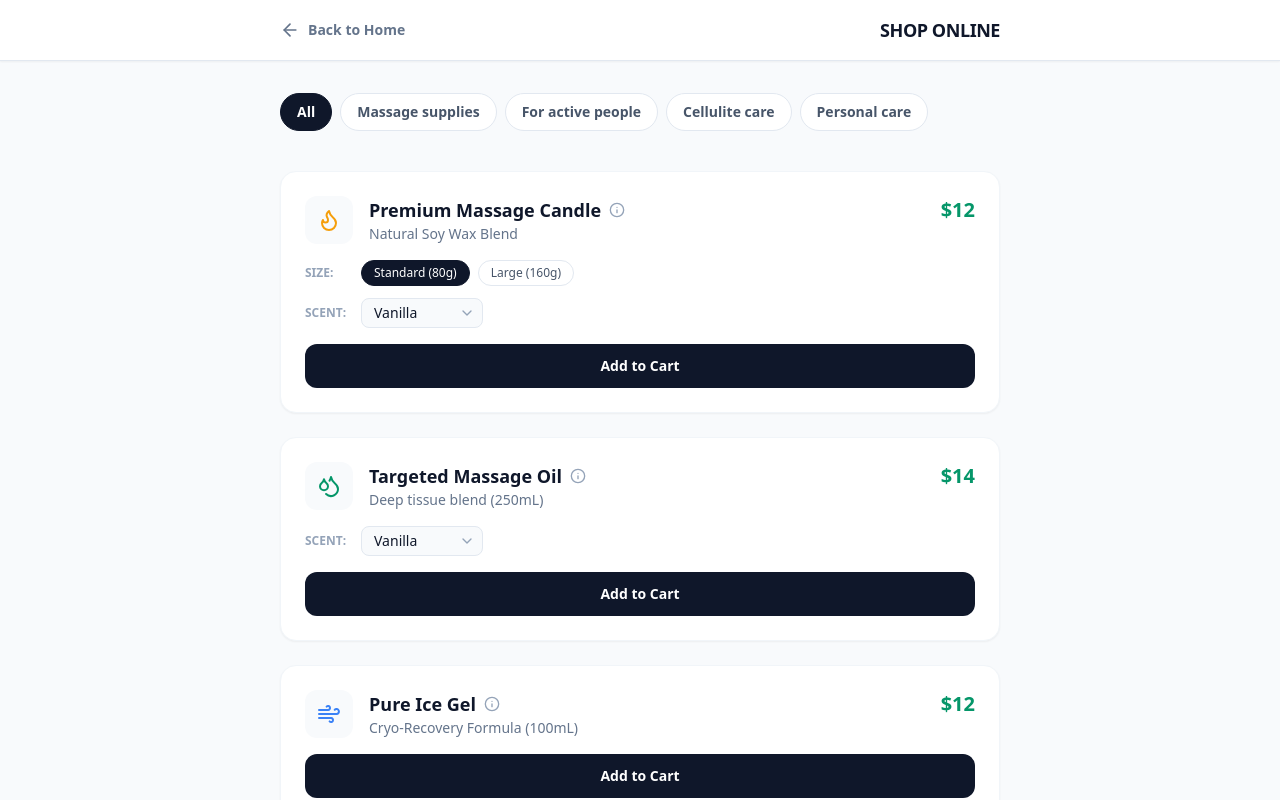
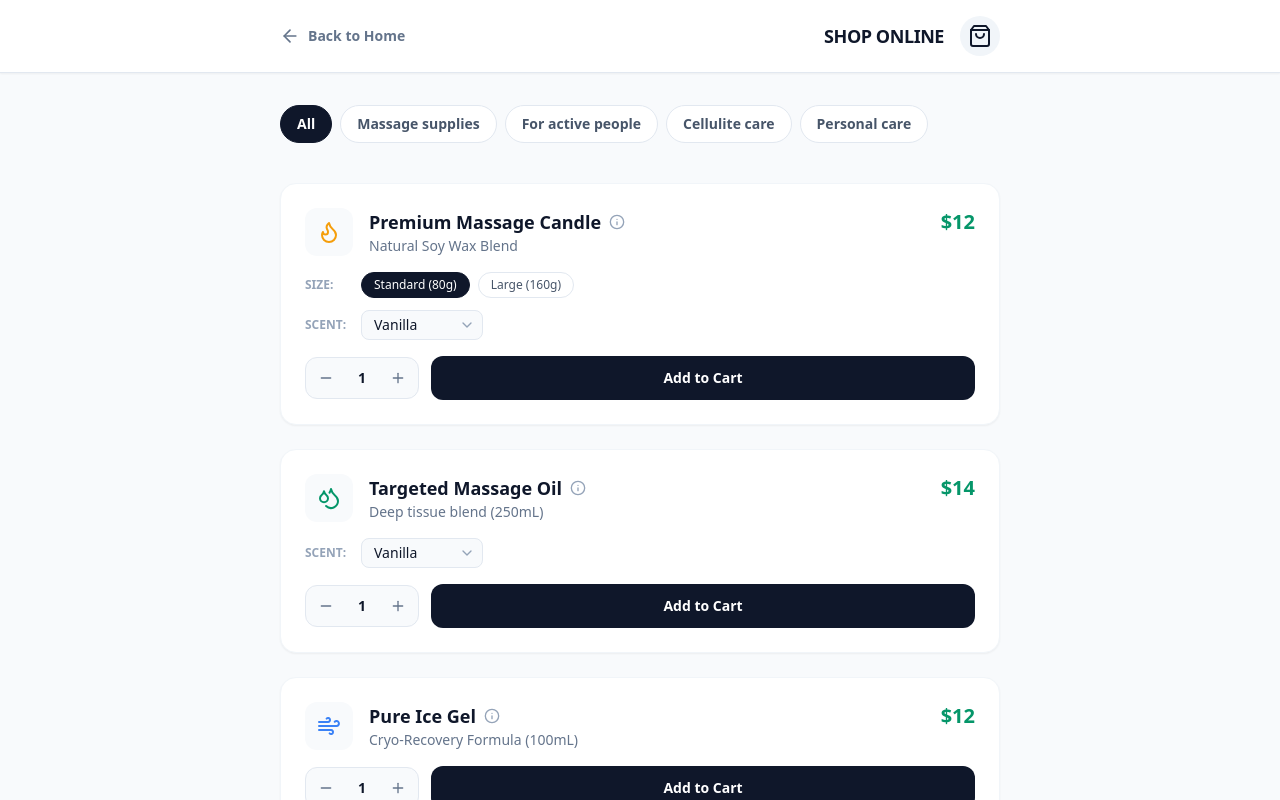
Before and after one commit to AnthonyN799/therapeutic-final, a React (Vite) app: page / in a window 1280 px wide. Both pictures are taken after a click on the button "SHOP". Shown: the top 800 px of the page. Built offline with nearby package versions, Linux system fonts and the light colour scheme.

Commit message:
Update App.jsx

```diff
--- a/src/App.jsx
+++ b/src/App.jsx
@@ -24,7 +24,10 @@ import {
   Banknote,
   ChevronDown,
   Heart,
-  Info
+  Info,
+  Plus,
+  Minus,
+  Check
 } from 'lucide-react';
 
 // --- DATA: LANDING PAGE ---
@@ -155,7 +158,7 @@ const faqs = [
   }
 ];
 
-// --- DATA: SHOP ITEMS WITH CATEGORIES ---
+// --- DATA: SHOP ITEMS WITH RETAIL PRICES & OPTIONS ---
 const shopItems = [
   {
     id: 101,
@@ -266,12 +269,17 @@ const ShopPage = ({ onBack }) => {
 
   // State for item selections (size/scent)
   const [selections, setSelections] = useState({});
+  // State for quantities { itemId: quantity }
+  const [quantities, setQuantities] = useState({});
 
   // State for viewing product details
   const [viewProduct, setViewProduct] = useState(null);
 
   // State for active category
   const [activeCategory, setActiveCategory] = useState("All");
+
+  // State for Toast Notification
+  const [showToast, setShowToast] = useState(false);
 
   // Initialize Order Counter from Local Storage or default to 1531
   const [orderCounter, setOrderCounter] = useState(() => {
@@ -295,11 +303,27 @@ const ShopPage = ({ onBack }) => {
     return () => { document.body.style.overflow = 'unset'; }
   }, [viewProduct]);
 
+  // Auto-hide toast
+  useEffect(() => {
+    if (showToast) {
+      const timer = setTimeout(() => setShowToast(false), 2000);
+      return () => clearTimeout(timer);
+    }
+  }, [showToast]);
+
   const handleSelectionChange = (itemId, type, value) => {
     setSelections(prev => ({
       ...prev,
       [itemId]: { ...prev[itemId], [type]: value }
     }));
+  };
+
+  const handleQuantityChange = (itemId, delta) => {
+    setQuantities(prev => {
+      const current = prev[itemId] || 1;
+      const newValue = Math.max(1, current + delta);
+      return { ...prev, [itemId]: newValue };
+    });
   };
 
   const getPrice = (item) => {
@@ -314,13 +338,24 @@ const ShopPage = ({ onBack }) => {
     const selectedSize = item.sizes ? (selections[item.id]?.size || item.sizes[0].label) : null;
     const selectedScent = item.scents ? (selections[item.id]?.scent || item.scents[0]) : null;
     const finalPrice = getPrice(item);
+    const quantity = quantities[item.id] || 1;
 
     // Create a unique name including options
     let fullName = item.name;
     if (selectedSize) fullName += ` (${selectedSize})`;
     if (selectedScent) fullName += ` - ${selectedScent}`;
 
-    setCart([...cart, { ...item, name: fullName, price: finalPrice }]);
+    // Add item N times or grouped? For simple text cart, adding separate entries is easier to read in WhatsApp if count is low,
+    // but grouped is cleaner. Let's add multiple entries to keep logic simple for now.
+    const newItems = Array(quantity).fill({ ...item, name: fullName, price: finalPrice });
+    setCart([...cart, ...newItems]);
+
+    // Show toast
+    setShowToast(true);
+
+    // Reset quantity for this item
+    setQuantities(prev => ({...prev, [item.id]: 1}));
+
     // Optionally close modal if open
     setViewProduct(null);
   };
@@ -328,6 +363,13 @@ const ShopPage = ({ onBack }) => {
   const removeFromCart = (indexToRemove) => {
     setCart(cart.filter((_, index) => index !== indexToRemove));
   };
+
+  const scrollToCart = () => {
+      const cartElement = document.getElementById('cart-section');
+      if (cartElement) {
+          cartElement.scrollIntoView({ behavior: 'smooth' });
+      }
+  }
 
   const subtotal = cart.reduce((sum, item) => sum + item.price, 0);
   const total = subtotal + (cart.length > 0 ? DELIVERY_FEE : 0);
@@ -348,13 +390,23 @@ const ShopPage = ({ onBack }) => {
     // Increment for next time
     setOrderCounter(prev => prev + 1);
 
+    // Group items for message
+    const groupedItems = cart.reduce((acc, item) => {
+        acc[item.name] = (acc[item.name] || 0) + 1;
+        return acc;
+    }, {});
+
+    const orderText = Object.entries(groupedItems)
+        .map(([name, count]) => `- ${count}x ${name}`)
+        .join("\n");
+
     // Construct the WhatsApp Message safely with newlines
     let msg = `*New Order: Therapeutic Oils*\n\n` +
               `*Ref:* ${orderRef}\n\n` +
               `*Customer:* ${formData.name}\n` +
               `*Phone:* ${formData.phone}\n` +
               `*Address:* ${formData.address}\n\n` +
-              `*Order:*\n${cart.map(i => "- " + i.name + " ($" + i.price + ")").join("\n")}\n` +
+              `*Order:*\n${orderText}\n` +
               `------------------\n` +
               `*Subtotal:* $${subtotal}\n` +
               `*Delivery:* $${DELIVERY_FEE}\n` +
@@ -383,7 +435,18 @@ const ShopPage = ({ onBack }) => {
           <button onClick={onBack} className="flex items-center text-slate-500 hover:text-slate-900 font-bold text-sm">
             <ArrowLeft className="w-5 h-5 mr-2" /> Back to Home
           </button>
-          <span className="font-black text-lg tracking-tight">SHOP ONLINE</span>
+          <div className="flex items-center space-x-4">
+             <span className="font-black text-lg tracking-tight hidden sm:block">SHOP ONLINE</span>
+             {/* Cart Icon in Header */}
+             <button onClick={scrollToCart} className="relative p-2 bg-slate-100 rounded-full hover:bg-emerald-50 transition-colors text-slate-900">
+                <ShoppingBag className="w-6 h-6" />
+                {cart.length > 0 && (
+                    <span className="absolute -top-1 -right-1 bg-emerald-600 text-white text-[10px] font-bold w-5 h-5 flex items-center justify-center rounded-full border-2 border-white">
+                        {cart.length}
+                    </span>
+                )}
+             </button>
+          </div>
         </div>
       </div>
 
@@ -464,12 +527,30 @@ const ShopPage = ({ onBack }) => {
                 )}
               </div>
 
-              <button
-                onClick={() => addToCart(item)}
-                className="w-full bg-slate-900 text-white py-3 rounded-xl font-bold text-sm hover:bg-slate-700 transition-colors flex items-center justify-center"
-              >
-                Add to Cart
-              </button>
+              {/* Quantity & Add Button Row */}
+              <div className="flex items-center gap-3">
+                  <div className="flex items-center border border-slate-200 rounded-xl bg-slate-50">
+                      <button
+                        onClick={() => handleQuantityChange(item.id, -1)}
+                        className="px-3 py-3 text-slate-500 hover:text-slate-900"
+                      >
+                        <Minus className="w-4 h-4" />
+                      </button>
+                      <span className="w-8 text-center font-bold text-sm">{quantities[item.id] || 1}</span>
+                      <button
+                        onClick={() => handleQuantityChange(item.id, 1)}
+                        className="px-3 py-3 text-slate-500 hover:text-slate-900"
+                      >
+                        <Plus className="w-4 h-4" />
+                      </button>
+                  </div>
+                  <button
+                    onClick={() => addToCart(item)}
+                    className="flex-1 bg-slate-900 text-white py-3 rounded-xl font-bold text-sm hover:bg-slate-700 transition-colors flex items-center justify-center"
+                  >
+                    Add to Cart
+                  </button>
+              </div>
             </div>
           ))}
         </div>
@@ -524,7 +605,7 @@ const ShopPage = ({ onBack }) => {
         )}
 
         {/* Cart & Checkout Section */}
-        <div className="bg-white rounded-3xl p-8 shadow-xl border border-slate-200">
+        <div id="cart-section" className="bg-white rounded-3xl p-8 shadow-xl border border-slate-200 scroll-mt-24">
           <h2 className="text-2xl font-bold mb-6 flex items-center">
             <ShoppingBag className="w-6 h-6 mr-3" /> Your Cart
           </h2>
@@ -641,6 +722,15 @@ const ShopPage = ({ onBack }) => {
           </div>
 
         </div>
+
+        {/* Toast Notification */}
+        {showToast && (
+            <div className="fixed bottom-6 left-1/2 transform -translate-x-1/2 bg-slate-900 text-white px-6 py-3 rounded-full shadow-2xl flex items-center space-x-2 animate-in slide-in-from-bottom-5 fade-in duration-300 z-50">
+                <CheckCircle2 className="w-5 h-5 text-emerald-400" />
+                <span className="font-bold text-sm">Item added to cart</span>
+            </div>
+        )}
+
       </div>
     </div>
   );
```
